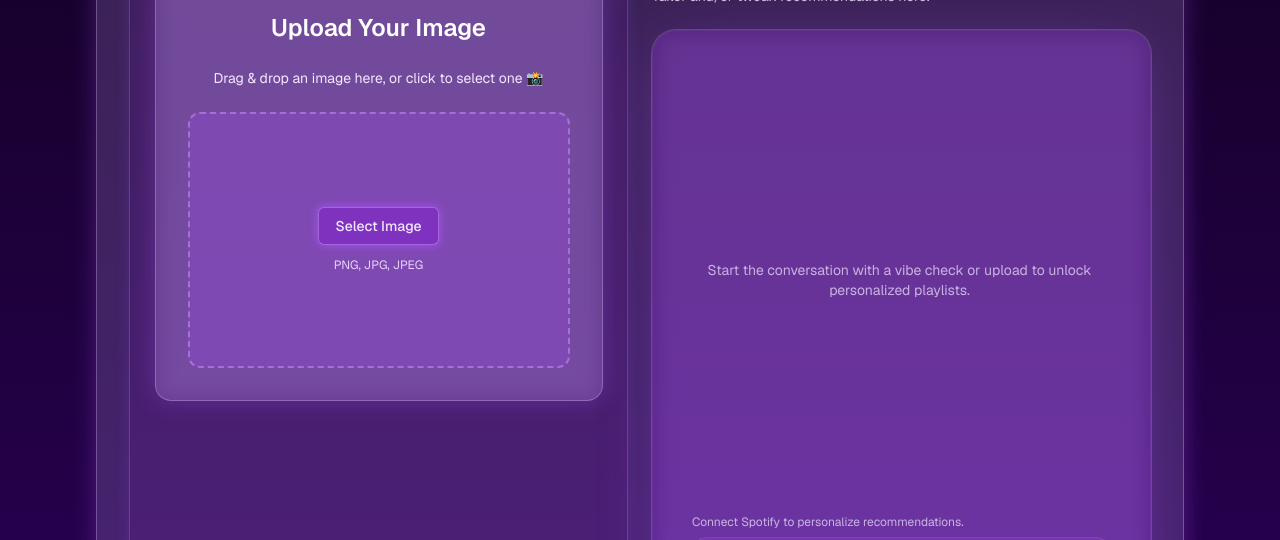
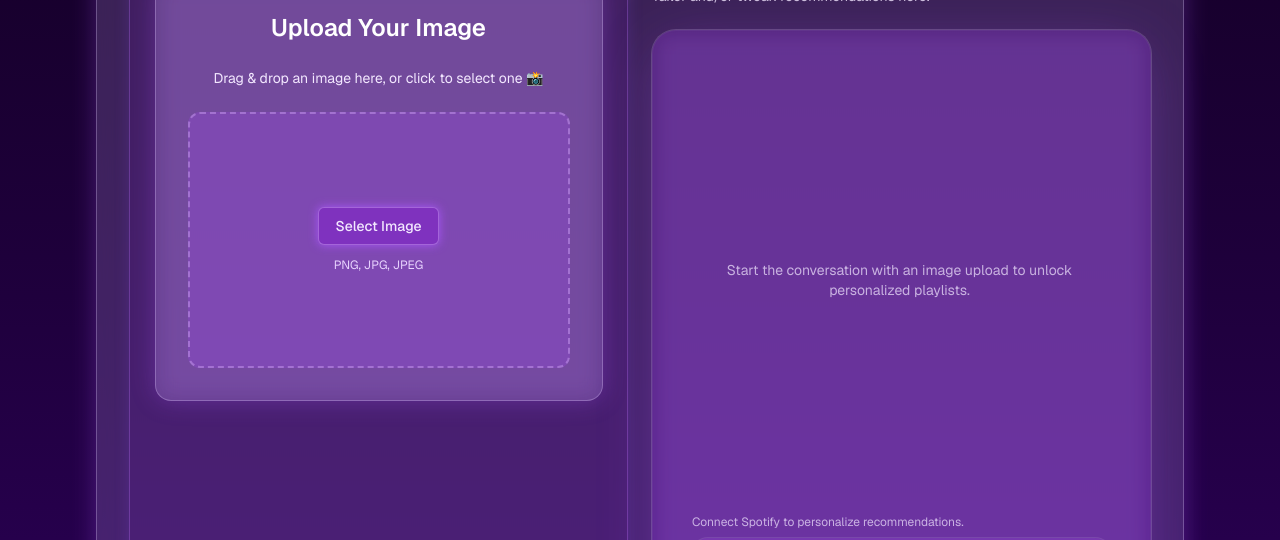
Before and after one commit to CS222-UIUC/fa25-team011, a Next.js app in the folder jamgram/: page / in a window 1280 px wide. Shown: the part 176-716 px from the top of the page. Built offline with nearby package versions, Linux system fonts and the light colour scheme; no server answers.

Commit message:
added more comments and fixed code formatting

```diff
--- a/jamgram/app/components/ChatPanel.tsx
+++ b/jamgram/app/components/ChatPanel.tsx
@@ -66,7 +66,7 @@ export default function ChatPanel({ onSend, isConnected = true }: ChatPanelProps
           className="min-h-[420px] flex-1 overflow-y-auto pr-1"
         >
           <div className="flex h-full items-center justify-center text-center text-sm text-purple-100/70">
-            Start the conversation with a vibe check or upload to unlock personalized playlists.
+            Start the conversation with an image upload to unlock personalized playlists.
           </div>
         </div>
 
--- a/jamgram/app/page.tsx
+++ b/jamgram/app/page.tsx
@@ -7,7 +7,7 @@ export default function Home() {
       <section className="rounded-lg border border-purple-400/30 bg-purple-900/20 p-6 shadow-[0_0_15px_#8b5cf6]/20">
         <ImageUpload />
       </section>
-      <ChatPanel isConnected={false} />
+        <ChatPanel isConnected={false} />
     </div>
   );
 }
```
